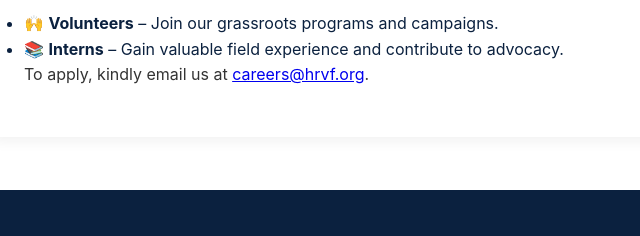
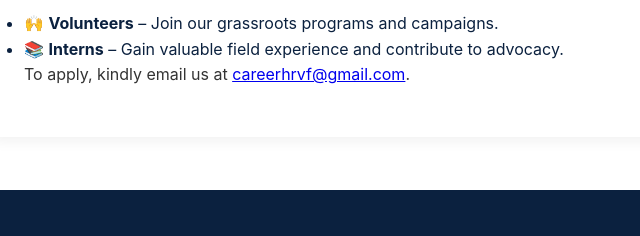
Before and after one commit to jjameswillaims038-jpg/Human-rights-, a website: page get-involved.html in a window 1280 px wide. Shown: the part 933-1169 px from the top of the page, 129-769 px from the left. Drawn offline with Linux system fonts and the light colour scheme.

Commit message:
Update get-involved.html

```diff
--- a/get-involved.html
+++ b/get-involved.html
@@ -68,7 +68,7 @@
       </ul>
 
       <p>
-        To apply, kindly email us at <a href="mailto:careers@hrvf.org">careers@hrvf.org</a>.
+        To apply, kindly email us at <a href="mailto:careerhrvf@gmail.com">careerhrvf@gmail.com</a>.
       </p>
     </section>
 
```
